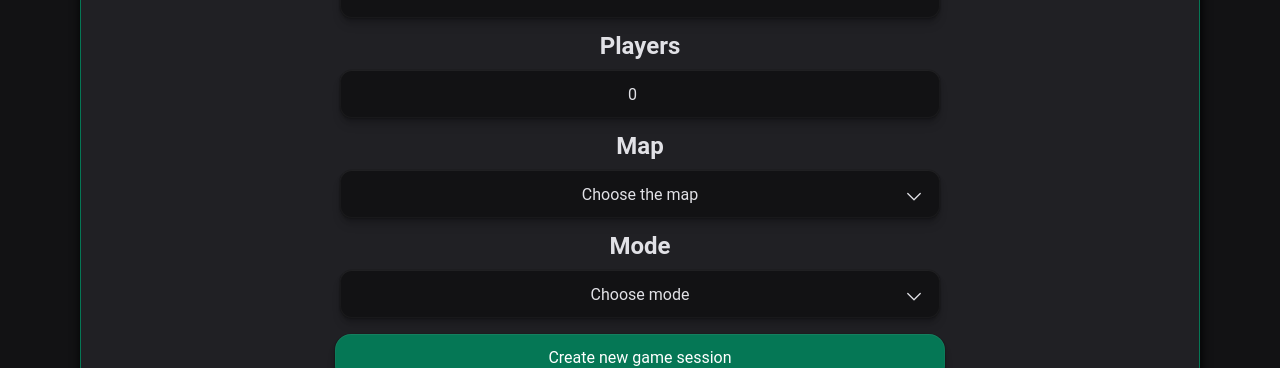
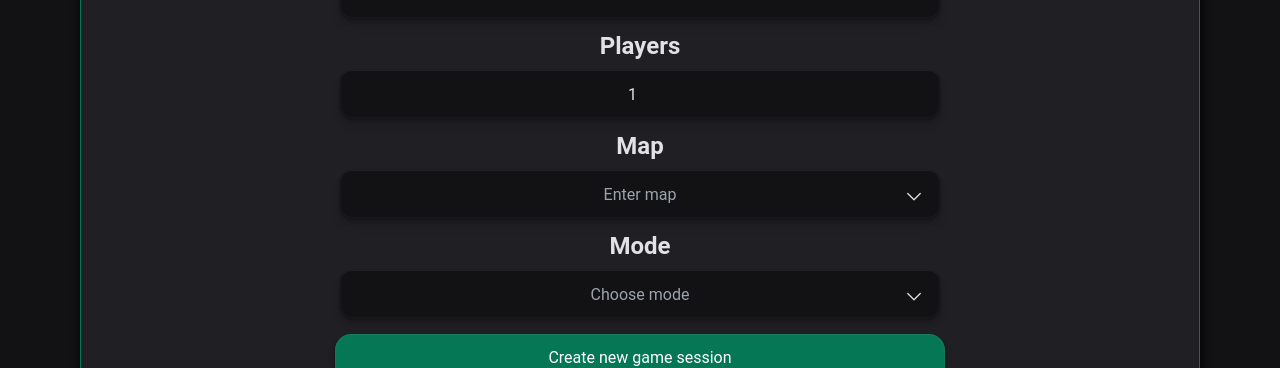
Before and after one commit to Taynara-Veloso/Minecloudcraft_FullStack_Challenge, a React (Vite) app: page / in a window 1280 px wide. Shown: the part 296-664 px from the top of the page. Built offline with nearby package versions, Linux system fonts and the light colour scheme.

Commit message:
:star: home: NewSessionForm

```diff
--- a/src/pages/Home/components/NewSessionForm/index.tsx
+++ b/src/pages/Home/components/NewSessionForm/index.tsx
@@ -27,7 +27,7 @@ export function NewSessionForm(){
               min={1}
               max={4}
               required
-              {...register('players')}/>
+              {...register('players', { valueAsNumber: true })}/>
           </div>
 
           <div className="flex flex-col px-10 relative">
@@ -35,6 +35,7 @@ export function NewSessionForm(){
             <CaretDown className="size-5 pointer-events-none absolute top-3/4 transform -translate-y-1/2 right-14"/>
             <input className="h-12 rounded-xl bg-[--gray-900] text-center shadow-shape"
               id="gamemap"
+              placeholder="Enter map"
               required
               {...register('gamemap')}
             />
--- a/src/pages/Home/index.tsx
+++ b/src/pages/Home/index.tsx
@@ -18,34 +18,34 @@ const newFormGameSessionValidationSchema = zod.object({
 type CreateSessionData = zod.infer<typeof newFormGameSessionValidationSchema>
 
 export function Home(){
-  const { createNewSession } = useContext(GameSessionContext)
+  const { createNewSession } = useContext(GameSessionContext);
 
   const newGameSessionForm = useForm<CreateSessionData>({
     resolver: zodResolver(newFormGameSessionValidationSchema),
     defaultValues: {
       hostname: '',
-      players: 0,
-      gamemap: 'Choose the map',
-      gamemode: 'Choose mode',
+      players: 1,
+      gamemap: '',
+      gamemode: '',
     },
-  })
+  });
 
-  const { handleSubmit, watch, reset } = newGameSessionForm
-
-  const hostnameWatch = watch('hostname')
-  const isSubmitDisabled = !hostnameWatch
+  const { handleSubmit, reset } = newGameSessionForm;
 
   function handleCreateNewGameSession(data: CreateSessionData){
+    console.log('formData', data)
     createNewSession(data)
     reset()
   }
 
   return (
-    <form className="flex flex-col justify-center m-auto">
+    <form className="flex flex-col justify-center m-auto" onSubmit={handleSubmit(handleCreateNewGameSession)}>
       <FormProvider {...newGameSessionForm}>
         <NewSessionForm/>
       </FormProvider>
-      <button onSubmit={handleSubmit(handleCreateNewGameSession)} disabled={isSubmitDisabled} className="w-[610px] min-w-96 m-auto bg-[--green-600] text-white rounded-2xl py-3 shadow-shape :hover">
+      <button
+        type="submit"
+        className="w-[610px] min-w-96 m-auto bg-[--green-600] text-white rounded-2xl py-3 shadow-shape :hover">
         Create new game session
       </button>
     </form>
```
Also changed, not shown: src/reducers/gameSession/reducer.ts (deleted, +0 -15 lines).
